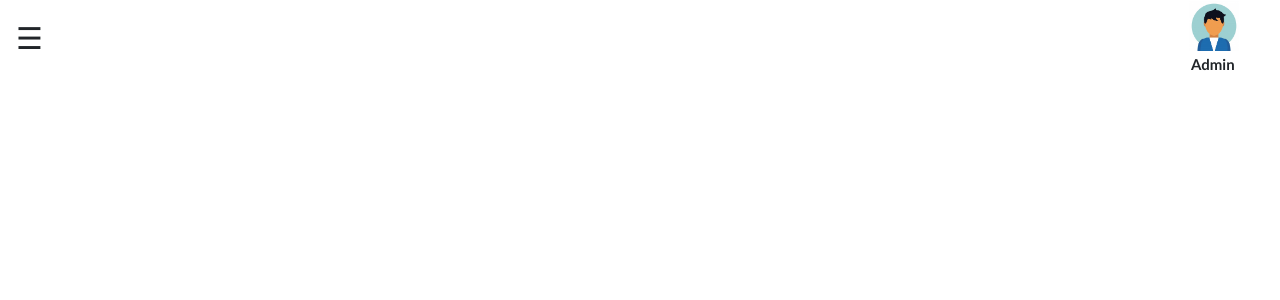
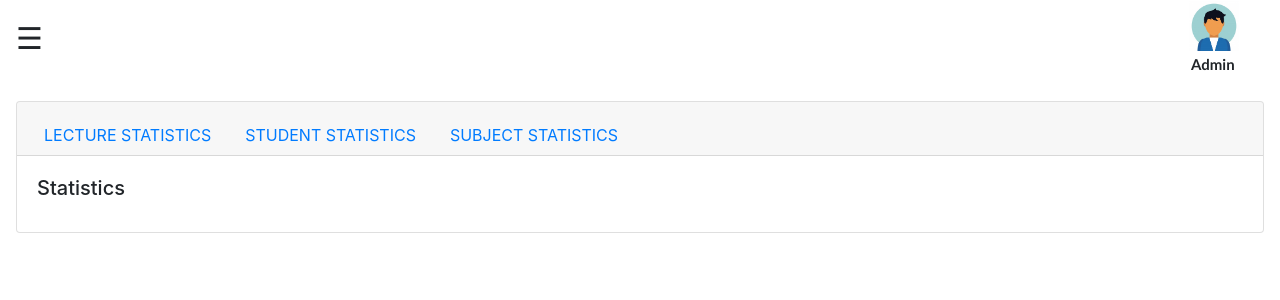
Before and after one commit to RaviyaD/UniversityMS, a React (Create React App) app: page /stat-info in a window 1280 px wide. Shown: the top 300 px of the page. Built offline with nearby package versions, Linux system fonts and the light colour scheme.

Commit message:
statistics added

```diff
--- a/src/App.js
+++ b/src/App.js
@@ -19,6 +19,7 @@ import Semester from "./component/Students/Semester/Semester";
 import Programme from "./component/Students/Programme/Programme";
 import Group from "./component/Students/Group/Groups";
 import SubGroups from "./component/Students/SubGroup/SubGroups";
+import StatisticsMain from "./component/Statistics/StatisticsMain";
 
 class App extends React.Component {
 
@@ -63,6 +64,7 @@ class App extends React.Component {
                         <Route path="/edit-room/:id/:bid" exact component={EditRoom}/>
                         <Route path="/room-info" exact component={RoomInformation}/>
                         <Route path="/building-info" exact component={BuildingInformation}/>
+                        <Route path="/stat-info" exact component={StatisticsMain}/>
 
 
 
--- a/src/component/Navbar/Navbar.js
+++ b/src/component/Navbar/Navbar.js
@@ -13,7 +13,8 @@ class Navbar extends React.Component {
                     <Link to="/workingView">Working Times</Link>
                     <Link to="/Student">Students</Link>
                     <Link to="/Tags">Tags</Link>
-                    <Link to="/location-info">Location Details</Link>
+                    <Link to="/location-info">Locations</Link>
+                    <Link to="/stat-info">Statistics</Link>
 
                 </div>
             </div>
--- /dev/null
+++ b/src/component/Statistics/LecturerStatistics.js
@@ -0,0 +1,13 @@
+import React,{Component} from 'react'
+
+export default class LecturerStatistics extends Component{
+    constructor(){
+        super()
+    }
+
+    render(){
+        return(<div>
+            this is lecture
+        </div>)
+    }
+}
--- /dev/null
+++ b/src/component/Statistics/StatisticsMain.js
@@ -0,0 +1,76 @@
+import React from "react";
+import {Nav, Card} from "react-bootstrap";
+import 'bootstrap/dist/css/bootstrap.css';
+import StudentStatistics from "./StudentStatistics";
+import SubjectStatistics from "./SubjectStatistics";
+import LecturerStatistics from "./LecturerStatistics";
+
+
+
+
+export default class StatisticsMain extends React.Component{
+    constructor(props) {
+        super(props);
+        this.state={
+            viewLecture:false,
+            viewSubject:false,
+            viewStudent:false,
+
+        };
+        this.handleViewLecture = this.handleViewLecture.bind(this);
+        this.handleViewSubject = this.handleViewSubject.bind(this);
+        this.handleViewStudent = this.handleViewStudent.bind(this);
+
+    }
+    handleViewLecture(){
+        this.setState({
+            viewLecture:true,
+            viewSubject:false,
+            viewStudent:false,
+        })
+    }
+    handleViewStudent(){
+        this.setState({
+            viewLecture:false,
+            viewSubject:false,
+            viewStudent:true,
+        })
+    }
+    handleViewSubject(){
+        this.setState({
+            viewLecture:false,
+            viewSubject:true,
+            viewStudent:false,
+        })
+    }
+
+    render() {
+        return(
+            <div style={{marginTop:'40px'}}>
+                <Card>
+                    <Card.Header>
+                        <Nav variant="tabs" defaultActiveKey="#first">
+                            <Nav.Item>
+                                <Nav.Link onClick={this.handleViewLecture}>LECTURE STATISTICS</Nav.Link>
+                            </Nav.Item>
+                            <Nav.Item>
+                                <Nav.Link onClick={this.handleViewStudent}>STUDENT STATISTICS</Nav.Link>
+                            </Nav.Item>
+                            <Nav.Item>
+                                <Nav.Link onClick={this.handleViewSubject}>SUBJECT STATISTICS</Nav.Link>
+                            </Nav.Item>
+                        </Nav>
+                    </Card.Header>
+                    <Card.Body>
+                        <Card.Title>Statistics</Card.Title>
+                        <Card.Text>
+                            {this.state.viewLecture ? <LecturerStatistics/> : null}
+                            {this.state.viewSubject? <SubjectStatistics/> : null}
+                            {this.state.viewStudent ? <StudentStatistics/> : null}
+                        </Card.Text>
+                    </Card.Body>
+                </Card>
+            </div>
+        );
+    }
+}
--- /dev/null
+++ b/src/component/Statistics/StudentStatistics.js
@@ -0,0 +1,14 @@
+import {Component} from "react";
+import React from "react";
+
+export default class StudentStatistics extends Component{
+    constructor(){
+        super()
+    }
+
+    render(){
+        return(<div>
+            this is lecture
+        </div>)
+    }
+}
--- /dev/null
+++ b/src/component/Statistics/SubjectStatistics.js
@@ -0,0 +1,14 @@
+import {Component} from "react";
+import React from "react";
+
+export default class SubjectStatistics extends Component{
+    constructor(){
+        super()
+    }
+
+    render(){
+        return(<div>
+            this is lecture
+        </div>)
+    }
+}
```
